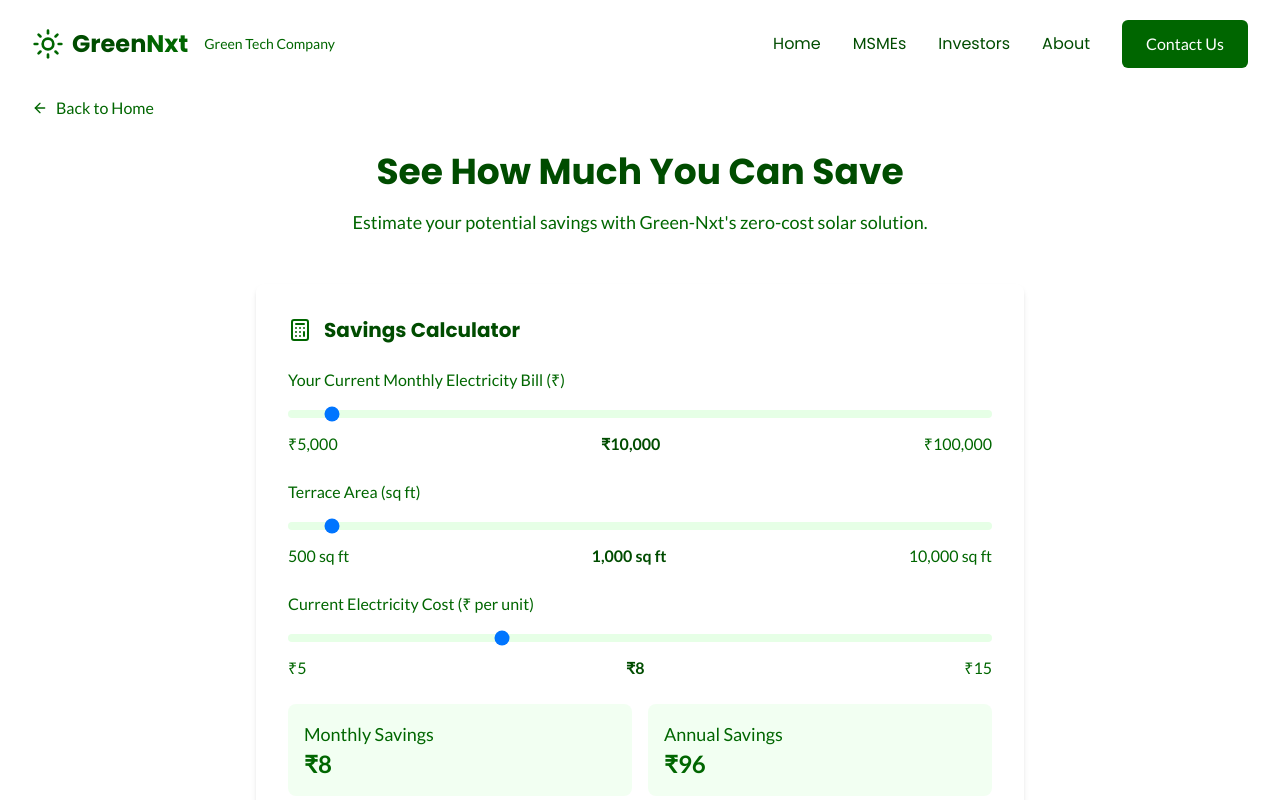
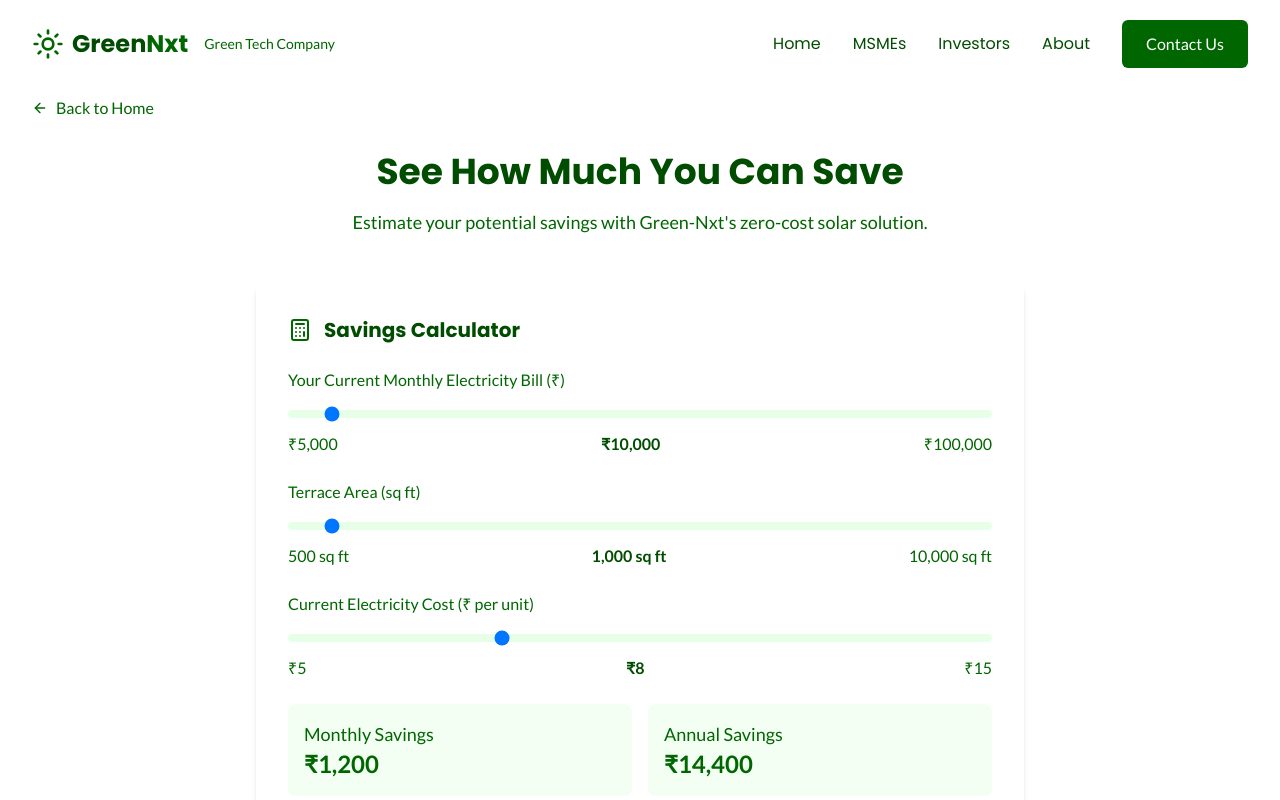
Before and after one commit to iamms1997/greennxt-web-genesis, a React (Vite) app: page /calculator in a window 1280 px wide. Shown: the top 800 px of the page. Built offline with nearby package versions, Linux system fonts and the light colour scheme.

Commit message:
Fix: Update MSME calculator logic
Update the MSME calculator to use the new formula for calculating monthly savings.

```diff
--- a/src/components/Calculator.tsx
+++ b/src/components/Calculator.tsx
@@ -16,9 +16,9 @@ const Calculator = ({ type }: CalculatorProps) => {
   const [investmentAmount, setInvestmentAmount] = useState(100000);
   const [years, setYears] = useState(5);
 
-  // MSME calculations
+  // MSME calculations with updated formula
   const potentialCapacity = terraceArea / 500; // How many units can be generated
-  const monthlySavings = potentialCapacity * costPerUnit / 2;
+  const monthlySavings = potentialCapacity * 30 * 5 * (costPerUnit / 2);
   const annualSavings = monthlySavings * 12;
 
   // Investor calculations with fixed 14% annual return
```
